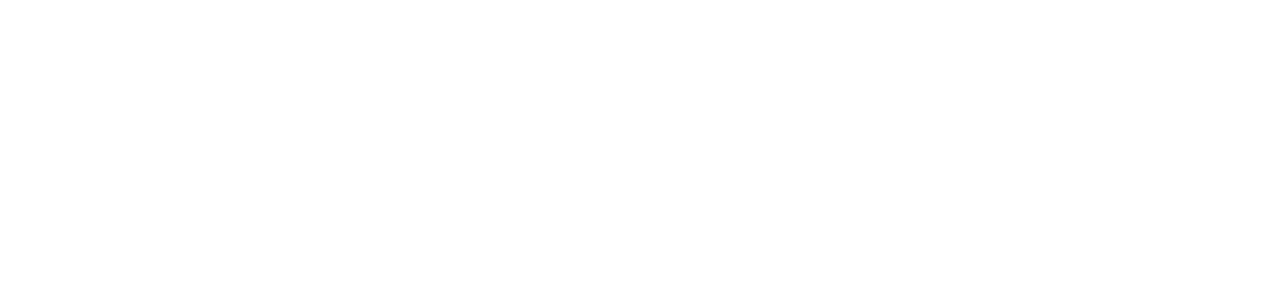
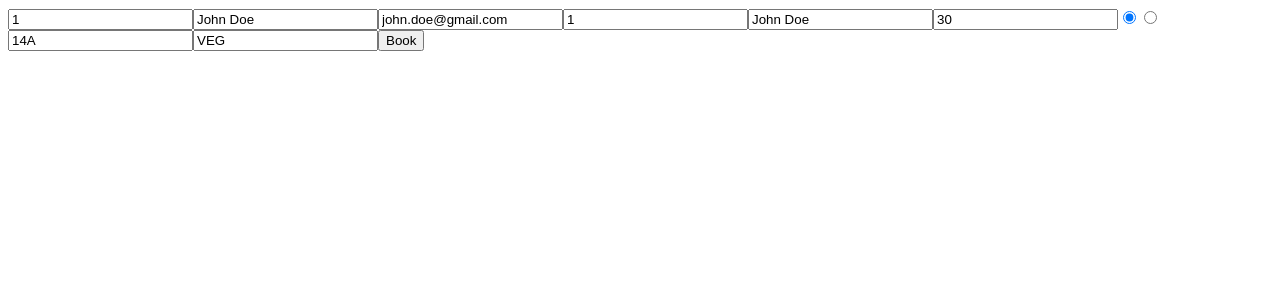
Before and after one commit to QuantumSoham/full-stack-flightapp, an Angular app in the folder frontend/flight-frontend/: page /book-flights in a window 1280 px wide. Before the commit this address led to /. Shown: the top 300 px of the page. Built offline with nearby package versions, Linux system fonts and the light colour scheme.

Commit message:
"added booking flight component"

```diff
--- a/frontend/flight-frontend/src/app/app.routes.ts
+++ b/frontend/flight-frontend/src/app/app.routes.ts
@@ -2,10 +2,12 @@
 import { LoginComponent } from './features/auth/login/login.component';
 import { RegisterComponent } from './features/auth/register/register.component';
 import { SearchFlightsComponent } from './features/flights/search-flights/search-flights.component';
+import { BookComponent } from './features/flights/book/book';
 
 export const routes: Routes = [
   { path: 'login', component: LoginComponent },
   { path: 'register', component: RegisterComponent },
   { path: 'search-flights', component: SearchFlightsComponent },
+  {path:'book-flights',component: BookComponent},
   { path: '', redirectTo: 'login', pathMatch: 'full' },
 ];
--- a/frontend/flight-frontend/src/app/core/services/flight.service.ts
+++ b/frontend/flight-frontend/src/app/core/services/flight.service.ts
@@ -24,5 +24,12 @@
       `${this.baseUrl}/api/v1.0/flight/search`,
       payload
     );
+
+  }
+  bookFlight(payload: any): Observable<any>{
+    return this.http.post(
+      `${this.baseUrl}/api/v1.0/flight/booking/1`,
+      payload
+    )
   }
 }
--- a/frontend/flight-frontend/src/app/features/auth/login/login.component.html
+++ b/frontend/flight-frontend/src/app/features/auth/login/login.component.html
@@ -30,6 +30,6 @@
     <a routerLink="/register">Register</a>
   </p>
 
-  <!-- 🔹 ERROR MESSAGE DISPLAY -->
+  <!-- ERROR MESSAGE DISPLAY -->
   <p class="error" *ngIf="error">{{ error }}</p>
 </div>
--- a/frontend/flight-frontend/src/app/features/auth/login/login.component.ts
+++ b/frontend/flight-frontend/src/app/features/auth/login/login.component.ts
@@ -48,6 +48,8 @@
   }
 
   //basic email format check
+  //regex-explanation for email check
+  //start [one or more characters but not space or @] @ [one or more characters but not space or @] . [one or more characters but not space or @] end
   const emailRegex = /^[^\s@]+@[^\s@]+\.[^\s@]+$/;
   if (!emailRegex.test(this.email)) {
     this.error = 'Please enter a valid email address';
--- /dev/null
+++ b/frontend/flight-frontend/src/app/features/flights/book/book.html
@@ -0,0 +1,35 @@
+<div class="booking-container">
+
+    <input [(ngModel)]="booking.flightId">
+    <input [(ngModel)]="booking.userName">
+    <input [(ngModel)]="booking.userEmail">
+    <input [(ngModel)]="booking.numberOfSeats">
+
+    <input [(ngModel)]="booking.passengers[0].name">
+    <input [(ngModel)]="booking.passengers[0].age">
+    <input type="radio" value="MALE"  [(ngModel)]="booking.passengers[0].gender">
+    <input type="radio" value="FEMALE"  [(ngModel)]="booking.passengers[0].gender">
+    <input [(ngModel)]="booking.passengers[0].seatNumber">
+    <input [(ngModel)]="booking.passengers[0].mealType">
+
+
+
+
+    <button (click)="bookFlight()">Book</button>
+</div>
+
+<!-- {
+  "flightId": 1,
+  "userName": "John Doe",
+  "userEmail": "john.doe@gmail.com",
+  "numberOfSeats": 1,
+  "passengers": [
+    {
+      "name": "John Doe",
+      "age": 30,
+      "gender": "MALE",
+      "seatNumber": "14A",
+      "mealType": "VEG"
+    }
+  ]
+} -->
--- /dev/null
+++ b/frontend/flight-frontend/src/app/features/flights/book/book.ts
@@ -0,0 +1,44 @@
+import { Component } from '@angular/core';
+import { RouterModule, Router } from '@angular/router';
+import { FormsModule } from '@angular/forms';
+import { FlightService } from '../../../core/services/flight.service';
+
+@Component({
+  selector: 'app-book',
+  imports: [FormsModule, RouterModule],
+  templateUrl: './book.html',
+  styleUrl: './book.css',
+})
+export class BookComponent {
+  booking = {
+    flightId: 1,
+    userName: 'John Doe',
+    userEmail: 'john.doe@gmail.com',
+    numberOfSeats: 1,
+    passengers: [
+      {
+        name: "John Doe",
+        age: 30,
+        gender: "MALE",
+        seatNumber: "14A",
+        mealType: "VEG"
+      }
+    ],
+  };
+  error = '';
+  constructor(private flightService: FlightService, private router: Router) {}
+
+  bookFlight() {
+    this.flightService.bookFlight(this.booking).subscribe(
+      {
+        next:(response)=>{
+          console.log(response);
+        },
+        error:()=>{
+          this.error='Booking not successful'
+        }
+      }
+    )
+
+  }
+}
--- a/frontend/flight-frontend/src/app/features/flights/search-flights/search-flights.component.ts
+++ b/frontend/flight-frontend/src/app/features/flights/search-flights/search-flights.component.ts
@@ -2,6 +2,7 @@
 import { CommonModule } from '@angular/common';
 import { FormsModule } from '@angular/forms';
 import { FlightService } from '../../../core/services/flight.service';
+import { Router } from '@angular/router';
 
 @Component({
   selector: 'app-search-flights',
@@ -20,7 +21,10 @@
   flights: any[] = [];
   error = '';
 
-  constructor(private flightService: FlightService) {}
+
+  constructor(private flightService: FlightService,
+    private router: Router
+  ) {}
 
   search() {
     const payload = {
@@ -40,13 +44,13 @@
         this.flights = res.data.outboundFlights || [];
       },
       error: () => {
-        this.error = 'No flights found or unauthorized';
+        this.error = 'No flights found!';
       },
     });
   }
   //todo book in the future
   book()
   {
-    alert("Flight Selected!");
+    this.router.navigate(['/book-flights'])
   }
 }
```
Also changed, not shown: frontend/flight-frontend/src/app/features/flights/book/book.css (added), 1 other file (tests, documents, lock files or other folders).
